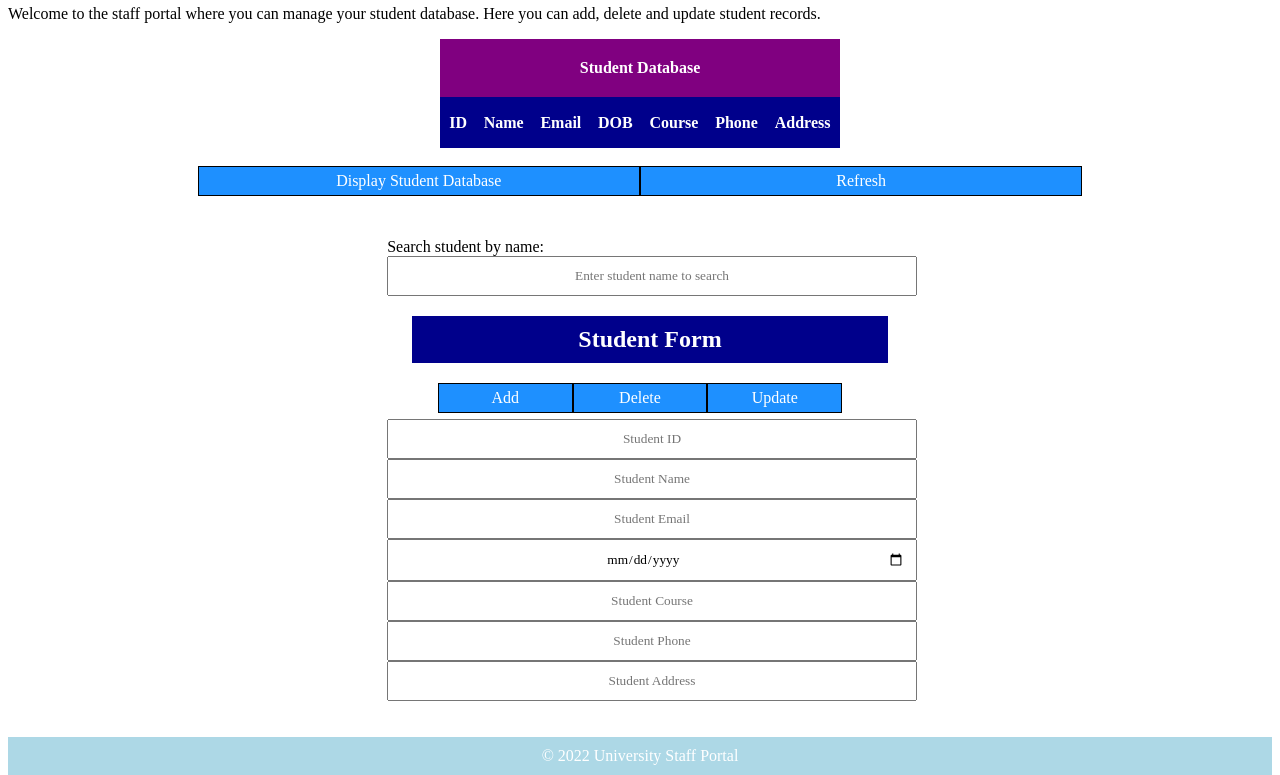
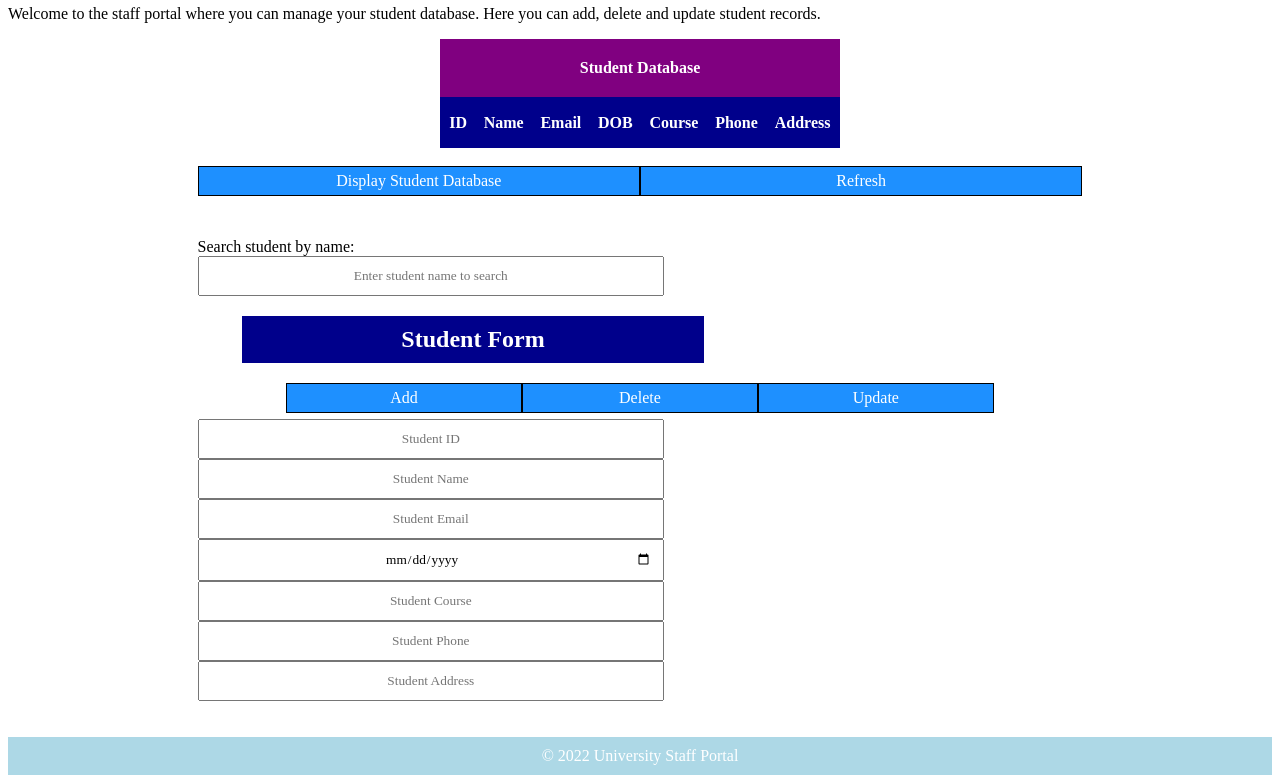
Before and after one commit to Krajoyn/B8IT150_CA, a Flask app: template html/templates/main.html in a window 1280 px wide. Shown: the part 577-1352 px from the top of the page. Run offline with Flask 2, Linux system fonts and the light colour scheme; the template is opened without the code that fills it, so the values that code supplies are empty; some libraries are stand-ins or nearby versions.

Commit message:
Update main.css

```diff
--- a/html/assets/css/main.css
+++ b/html/assets/css/main.css
@@ -161,13 +161,13 @@ h2{
 }
 
 .placeholder-group {
-  margin-right: 30%;
-  margin-left: 30%;
+  margin-right: 15%;
+  margin-left: 15%;
 }
 
 .placeholder-group input {
   color: black;
-  width: 100%;
+  width: 50%;
   padding: 10px;
   text-align: center;
   display: block;
@@ -179,7 +179,7 @@ h2{
   background-color: #00008B;
   text-align: center;
   display: block;
-  width: 90%;
+  width: 50%;
   margin-left: 5%;
   margin-right: 5%;
   padding: 10px;
```
